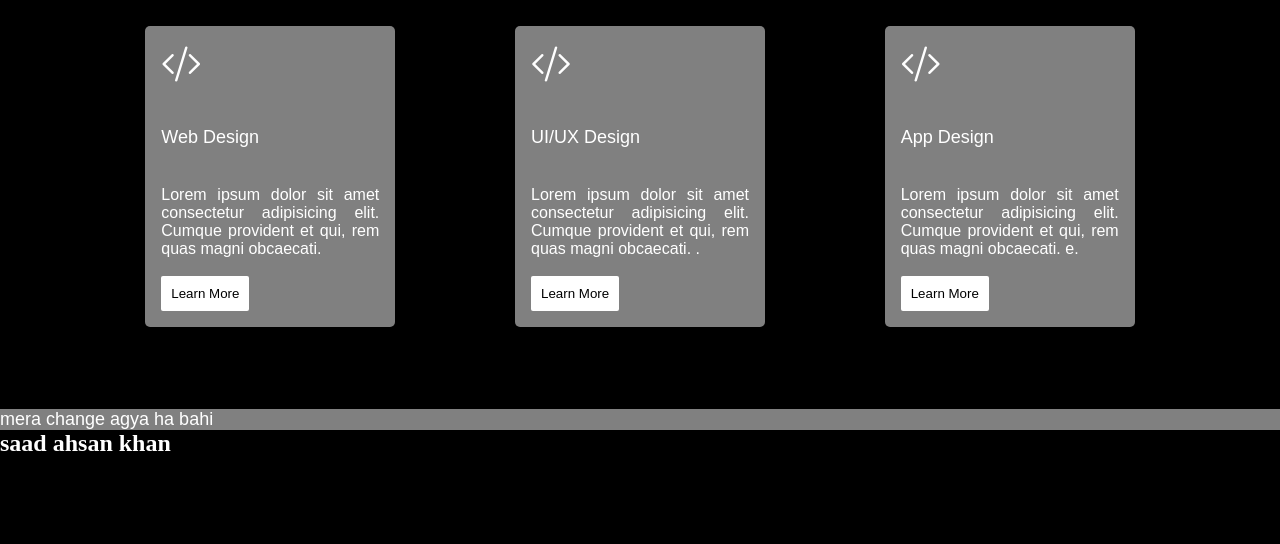
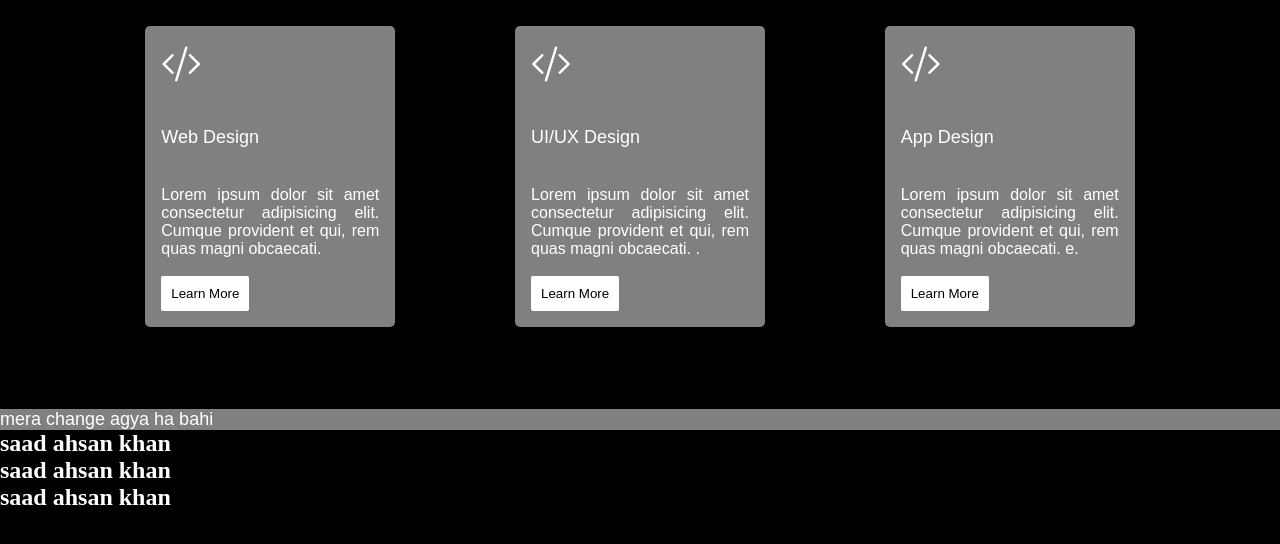
Before and after one commit to saadahsan2023/deswali-ibrary, a plain HTML site: page index.html in a window 1280 px wide. Drawn offline with nearby package versions, Linux system fonts and the light colour scheme; a web font is replaced by a local one.

Commit message:
initial commit

```diff
--- a/index.html
+++ b/index.html
@@ -77,6 +77,14 @@
         saad ahsan  khan
     </h2>
 
+    <h2>
+        saad ahsan  khan
+    </h2>
+
+    <h2>
+        saad ahsan  khan
+    </h2>
+
 
 
 
```
